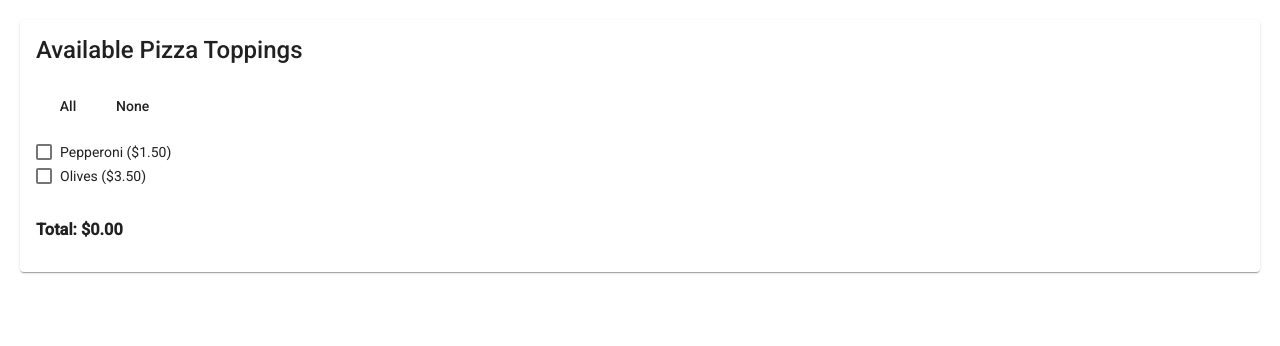
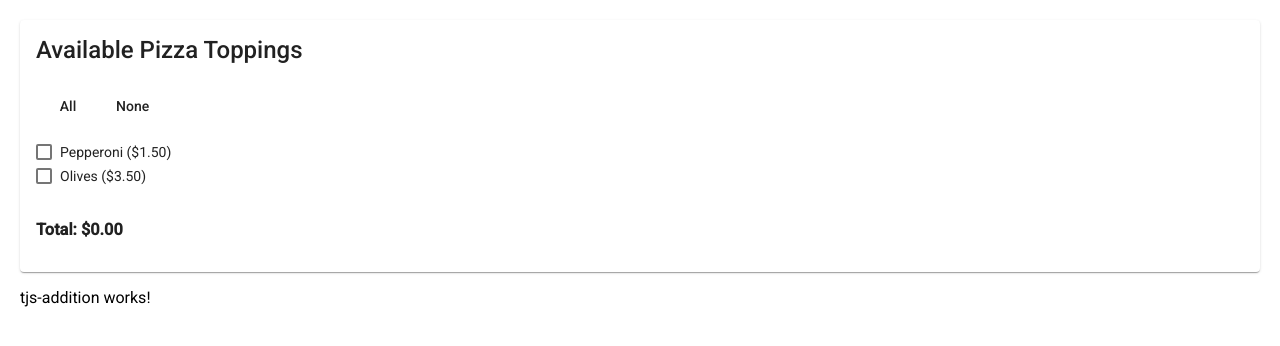
Before and after one commit to 2019-fall-jsf-th/components, an Angular app: page / in a window 1280 px wide. Shown: the top 346 px of the page. Built offline with nearby package versions, Linux system fonts and the light colour scheme.

Commit message:
ng generate component tjs-addition

```diff
--- a/src/app/app.component.html
+++ b/src/app/app.component.html
@@ -1 +1,2 @@
 <app-pizza-topping></app-pizza-topping>
+<app-tjs-addition></app-tjs-addition>
--- a/src/app/app.module.ts
+++ b/src/app/app.module.ts
@@ -9,12 +9,14 @@ import { BrowserAnimationsModule } from '@angular/platform-browser/animations';
 import { MatCheckboxModule } from '@angular/material/checkbox';
 import { MatCardModule } from '@angular/material/card';
 import { MatButtonModule } from '@angular/material/button';
+import { TjsAdditionComponent } from './tjs-addition/tjs-addition.component';
 
 
 @NgModule({
   declarations: [
     AppComponent,
-    PizzaToppingComponent
+    PizzaToppingComponent,
+    TjsAdditionComponent
   ],
   imports: [
     BrowserModule,
--- /dev/null
+++ b/src/app/tjs-addition/tjs-addition.component.html
@@ -0,0 +1 @@
+<p>tjs-addition works!</p>
--- /dev/null
+++ b/src/app/tjs-addition/tjs-addition.component.ts
@@ -0,0 +1,15 @@
+import { Component, OnInit } from '@angular/core';
+
+@Component({
+  selector: 'app-tjs-addition',
+  templateUrl: './tjs-addition.component.html',
+  styleUrls: ['./tjs-addition.component.css']
+})
+export class TjsAdditionComponent implements OnInit {
+
+  constructor() { }
+
+  ngOnInit() {
+  }
+
+}
```
Also changed, not shown: src/app/tjs-addition/tjs-addition.component.css (added), 1 other file (tests, documents, lock files or other folders).
